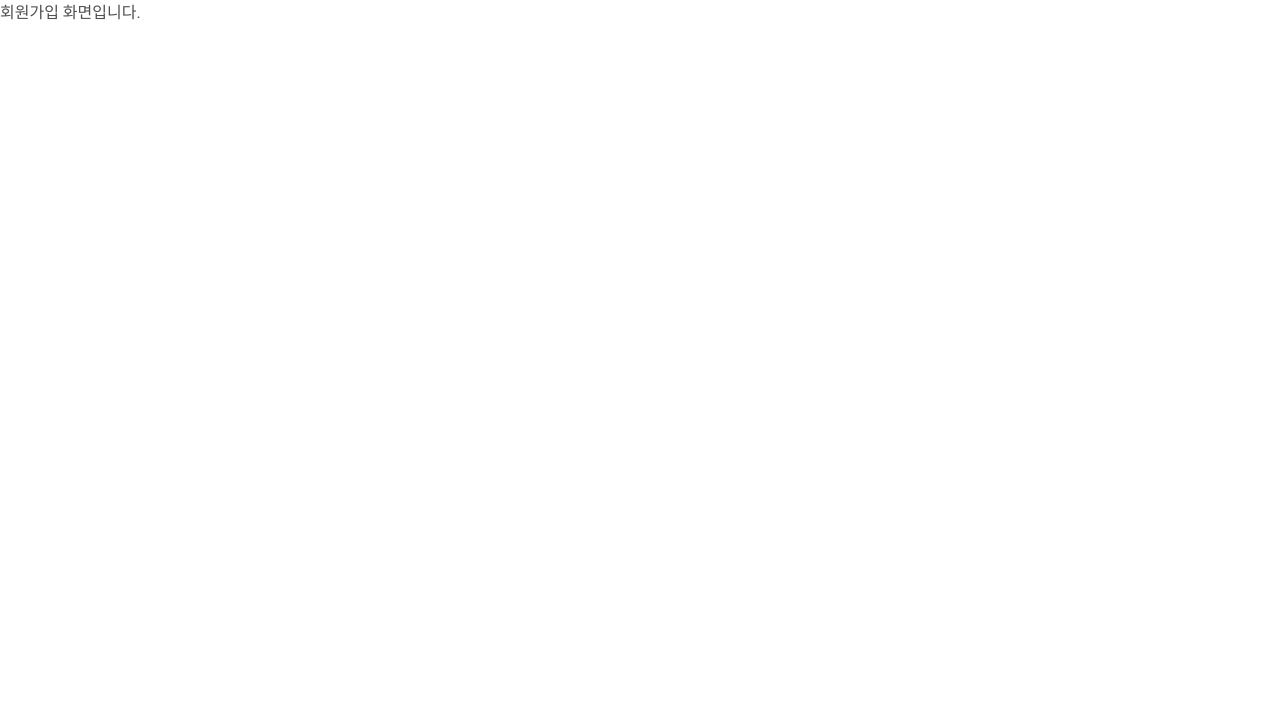
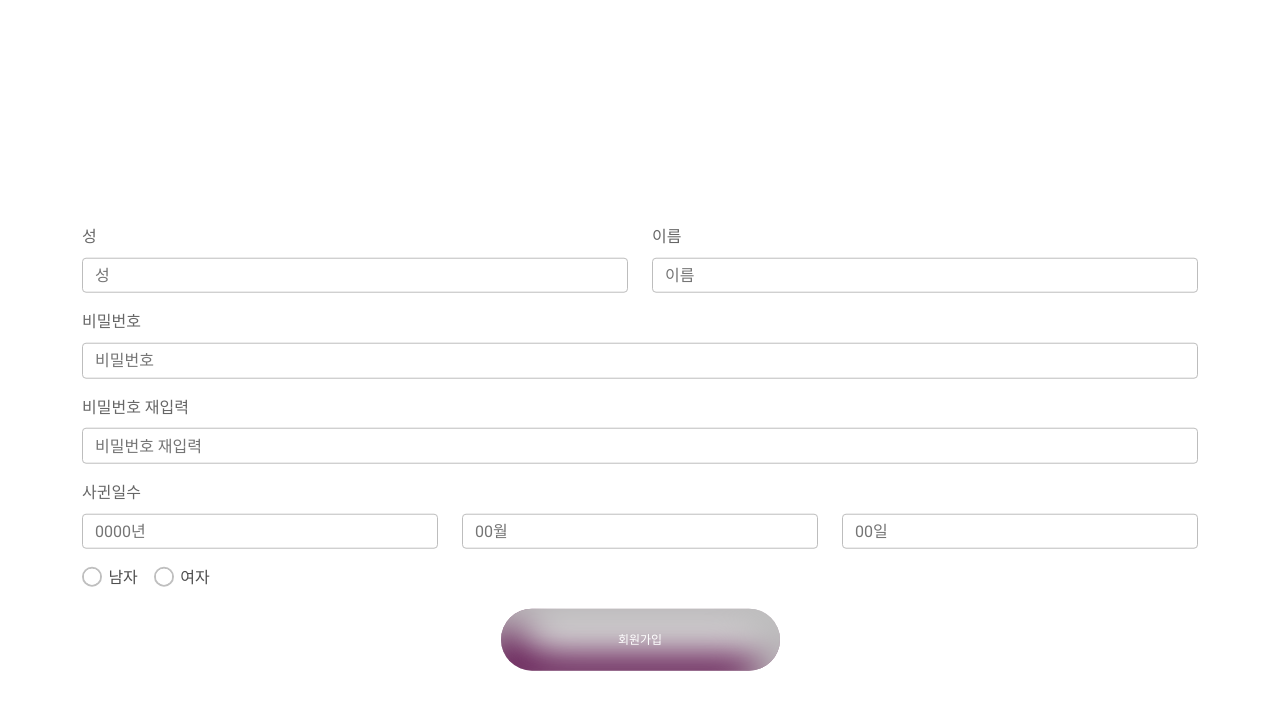
Before and after one commit to KoreanCodingMachine/CoupleDiary-webapp, a React (Create React App) app in the folder couplediary-react/: page /signup in a window 1280 px wide. Shown: the top 710 px of the page. Built offline with nearby package versions, Linux system fonts and the light colour scheme.

Commit message:
addsignuploginlogout

```diff
--- a/couplediary-react/src/component/CardComponent.css
+++ b/couplediary-react/src/component/CardComponent.css
@@ -1,8 +1,8 @@
 .write-btn {
   background-color: beige;
-  width: 75px !important;
+  width: 150px !important;
   position: fixed;
-  height: 75px;
+  height: 150px;
   border: 1px solid gray;
   padding: 5px;
   border-radius: 50%;
--- a/couplediary-react/src/component/CardComponent.js
+++ b/couplediary-react/src/component/CardComponent.js
@@ -7,12 +7,13 @@ export default class CardComponent extends React.Component {
   render() {
     return (
       <>
-        <Card className='card' style={{ margin: '8px', width: '18rem' }}>
+        <Card className='card' style={{ margin: '8px', width: '29rem' }}>
           <Card.Img variant='top' src='../logo192.png' />
           {/* src = this.props.card.image */}
           <Card.Body>
             <Card.Title>{this.props.card.title}</Card.Title>
             <Card.Text>{this.props.card.text}</Card.Text>
+
             <Link to='CardUpdate'>
               <Button variant='primary'>카드 수정 하기</Button>
             </Link>
--- a/couplediary-react/src/component/Header.css
+++ b/couplediary-react/src/component/Header.css
@@ -26,7 +26,14 @@
   width: 150px;
   max-width: 300px;
   margin: 0 auto;
-  transform: translateX(-50%);
+  transform: translateX(10%);
+}
+
+div.navbar-btn {
+  display: flex;
+  width: 150px;
+  max-width: 300px;
+  background-color: brown;
 }
 
 .offcanvas-center-box {
--- a/couplediary-react/src/component/Header.js
+++ b/couplediary-react/src/component/Header.js
@@ -1,5 +1,6 @@
 import React from 'react';
 import { Navbar, Container, Offcanvas, Button } from 'react-bootstrap';
+import { Link } from 'react-router-dom';
 import './Header.css';
 
 export default class Header extends React.Component {
@@ -16,6 +17,13 @@ export default class Header extends React.Component {
             <div className='header-center-icon'></div>
             <img className='profile-image' src='../image/1.jpg' alt='' />
           </div>
+
+          <div className='navbar-btn'>
+            <Link to='/login'>로그인</Link>
+            <Link to='/logout'>로그아웃</Link>
+            <Link to='/signup'>회원가입</Link>
+          </div>
+
           <Navbar.Offcanvas
             id='offcanvasNavbar'
             aria-labelledby='offcanvasNavbarLabel'
--- /dev/null
+++ b/couplediary-react/src/component/Login.css
@@ -0,0 +1,44 @@
+.login-btn {
+  display: block;
+  margin: 0 auto;
+  border-radius: 50px;
+  background: #e0e0e0;
+  box-shadow: inset -19px 19px 38px #bebebe, inset 19px -19px 38px #5f114e;
+  padding: 1.85em;
+  width: 15%;
+}
+
+.login-id {
+  display: block;
+  width: 65%;
+  margin: 0 auto;
+}
+
+.login-pw {
+  display: block;
+  width: 65%;
+  margin: 0 auto;
+}
+
+.login-container {
+  transform: translateY(50%);
+}
+
+.login__state-btn {
+  width: 15%;
+}
+
+.find {
+  display: flex;
+  position: relative;
+}
+
+.find-id {
+  text-decoration: none;
+}
+
+.login-state {
+  display: flex;
+  width: 100%;
+  justify-content: space-around;
+}
--- a/couplediary-react/src/component/Login.js
+++ b/couplediary-react/src/component/Login.js
@@ -1,7 +1,48 @@
 import React from 'react';
-
+import { Link } from 'react-router-dom';
+import './Login.css';
+import { Container, Form, Button } from 'react-bootstrap';
 export default class Login extends React.Component {
   render() {
-    return <div>로그인 화면입니다.</div>;
+    return (
+      <Container className='login-container'>
+        <Form>
+          <Form.Group className='login-id mb-3' controlId='loginGroupId'>
+            <Form.Label>아이디</Form.Label>
+            <Form.Control type='email' placeholder='Enter email' />
+          </Form.Group>
+          <Form.Group className='login-pw mb-3' controlId='loginGroupPassword'>
+            <Form.Label>비밀번호</Form.Label>
+            <Form.Control type='password' placeholder='Password' />
+          </Form.Group>
+        </Form>
+        <Link to='/'>
+          <Button className='login-btn mt-5'>로그인</Button>
+        </Link>
+
+        <div className='login-state'>
+          <Form.Group
+            className='login__state mb-3'
+            controlId='loginGroupCheckbox'
+          >
+            <Form.Check
+              className='login__state-checkbox'
+              type='checkbox'
+              label='로그인 상태유지'
+            />
+          </Form.Group>
+
+          <div className='find'>
+            <Link to='/'>
+              <p className='find-id'>아이디</p>
+            </Link>
+            <p>/</p>
+            <Link to='/'>
+              <p className='find-pw'>비밀번호 찾기</p>
+            </Link>
+          </div>
+        </div>
+      </Container>
+    );
   }
 }
--- a/couplediary-react/src/component/Logout.js
+++ b/couplediary-react/src/component/Logout.js
@@ -1,7 +1,48 @@
 import React from 'react';
+import { Link } from 'react-router-dom';
+import { Container, Form, Button } from 'react-bootstrap';
+import './Login.css';
+export default class LogOut extends React.Component {
+  render() {
+    return (
+      <Container className='login-container'>
+        <Form>
+          <Form.Group className='login-id mb-3' controlId='loginGroupId'>
+            <Form.Label>아이디</Form.Label>
+            <Form.Control type='email' placeholder='Enter email' />
+          </Form.Group>
+          <Form.Group className='login-pw mb-3' controlId='loginGroupPassword'>
+            <Form.Label>비밀번호</Form.Label>
+            <Form.Control type='password' placeholder='Password' />
+          </Form.Group>
+        </Form>
+        <Link to='/'>
+          <Button className='login-btn mt-5'>로그인</Button>
+        </Link>
 
-export default class Logout extends React.Component {
-  render() {
-    return <div>로그아웃 화면입니다.</div>;
+        <div className='login-state'>
+          <Form.Group
+            className='login__state mb-3'
+            controlId='loginGroupCheckbox'
+          >
+            <Form.Check
+              className='login__state-checkbox'
+              type='checkbox'
+              label='로그인 상태유지'
+            />
+          </Form.Group>
+
+          <div className='find'>
+            <Link to='/'>
+              <p className='find-id'>아이디</p>
+            </Link>
+            <p>/</p>
+            <Link to='/'>
+              <p className='find-pw'>비밀번호 찾기</p>
+            </Link>
+          </div>
+        </div>
+      </Container>
+    );
   }
 }
--- /dev/null
+++ b/couplediary-react/src/component/SignUp.css
@@ -0,0 +1,20 @@
+.form-password {
+  width: 60%;
+}
+.form-re-password {
+  width: 60%;
+}
+
+.signup-btn {
+  display: block;
+  margin: 0 auto;
+  border-radius: 50px;
+  background: #e0e0e0;
+  box-shadow: inset -19px 19px 38px #bebebe, inset 19px -19px 38px #5f114e;
+  padding: 1.85em;
+  width: 25%;
+}
+
+.signup-container {
+  transform: translateY(50%);
+}
--- a/couplediary-react/src/component/SignUp.js
+++ b/couplediary-react/src/component/SignUp.js
@@ -1,7 +1,80 @@
 import React from 'react';
+import { Link } from 'react-router-dom';
+import { Container, Form, Row, Button, Col, FormLabel } from 'react-bootstrap';
+import './SignUp.css';
 
 export default class SignUp extends React.Component {
   render() {
-    return <div>회원가입 화면입니다.</div>;
+    return (
+      <Container className='signup-container'>
+        <Form>
+          <Row className='mb-3'>
+            <Form.Group as={Col} controlId='signupGridlast-name'>
+              <Form.Label>성</Form.Label>
+              <Form.Control type='text' placeholder='성' />
+            </Form.Group>
+
+            <Form.Group as={Col} controlId='signupGridfirst-name'>
+              <Form.Label>이름</Form.Label>
+              <Form.Control type='text' placeholder='이름' />
+            </Form.Group>
+          </Row>
+
+          <Form.Group
+            className='signup-password mb-3'
+            as={Col}
+            controlId='signupGridPassword'
+          >
+            <Form.Label>비밀번호</Form.Label>
+            <Form.Control type='password' placeholder='비밀번호' />
+          </Form.Group>
+
+          <Form.Group
+            className='signup-re-password mb-3'
+            as={Col}
+            controlId='signupGridPassword'
+          >
+            <Form.Label>비밀번호 재입력</Form.Label>
+            <Form.Control type='password' placeholder='비밀번호 재입력' />
+          </Form.Group>
+
+          <Row className='mb-3'>
+            <FormLabel>사귄일수</FormLabel>
+            <Form.Group as={Col} controlId='signupGridYear'>
+              <Form.Control placeholder='0000년' />
+            </Form.Group>
+            <Form.Group as={Col} controlId='signupGridMonth'>
+              <Form.Control placeholder='00월' />
+            </Form.Group>
+            <Form.Group as={Col} controlId='signupGridDate'>
+              <Form.Control placeholder='00일' />
+            </Form.Group>
+          </Row>
+          <div className='signup-radio mb-3'>
+            {['radio'].map((type) => (
+              <div key={`inline-${type}`} className='mb-3'>
+                <Form.Check
+                  inline
+                  label='남자'
+                  name='group1'
+                  type={type}
+                  id={`inline-${type}-1`}
+                />
+                <Form.Check
+                  inline
+                  label='여자'
+                  name='group1'
+                  type={type}
+                  id={`inline-${type}-2`}
+                />
+              </div>
+            ))}
+          </div>
+          <Link to='/'>
+            <Button className='signup-btn mb-3'>회원가입</Button>
+          </Link>
+        </Form>
+      </Container>
+    );
   }
 }
```
Also changed, not shown: couplediary-react/src/component/CardUpdate.css (added), couplediary-react/src/component/Logout.css (added).
